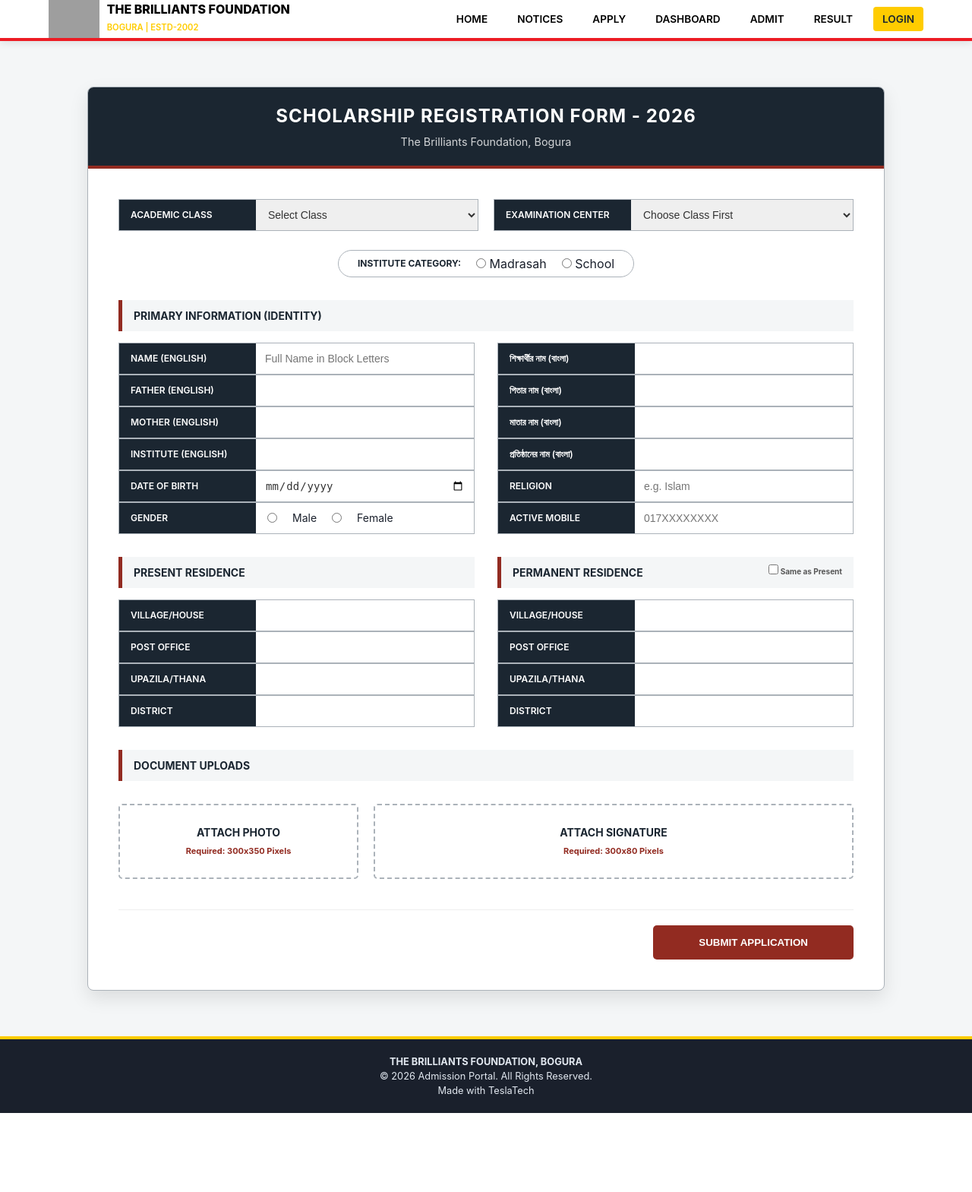
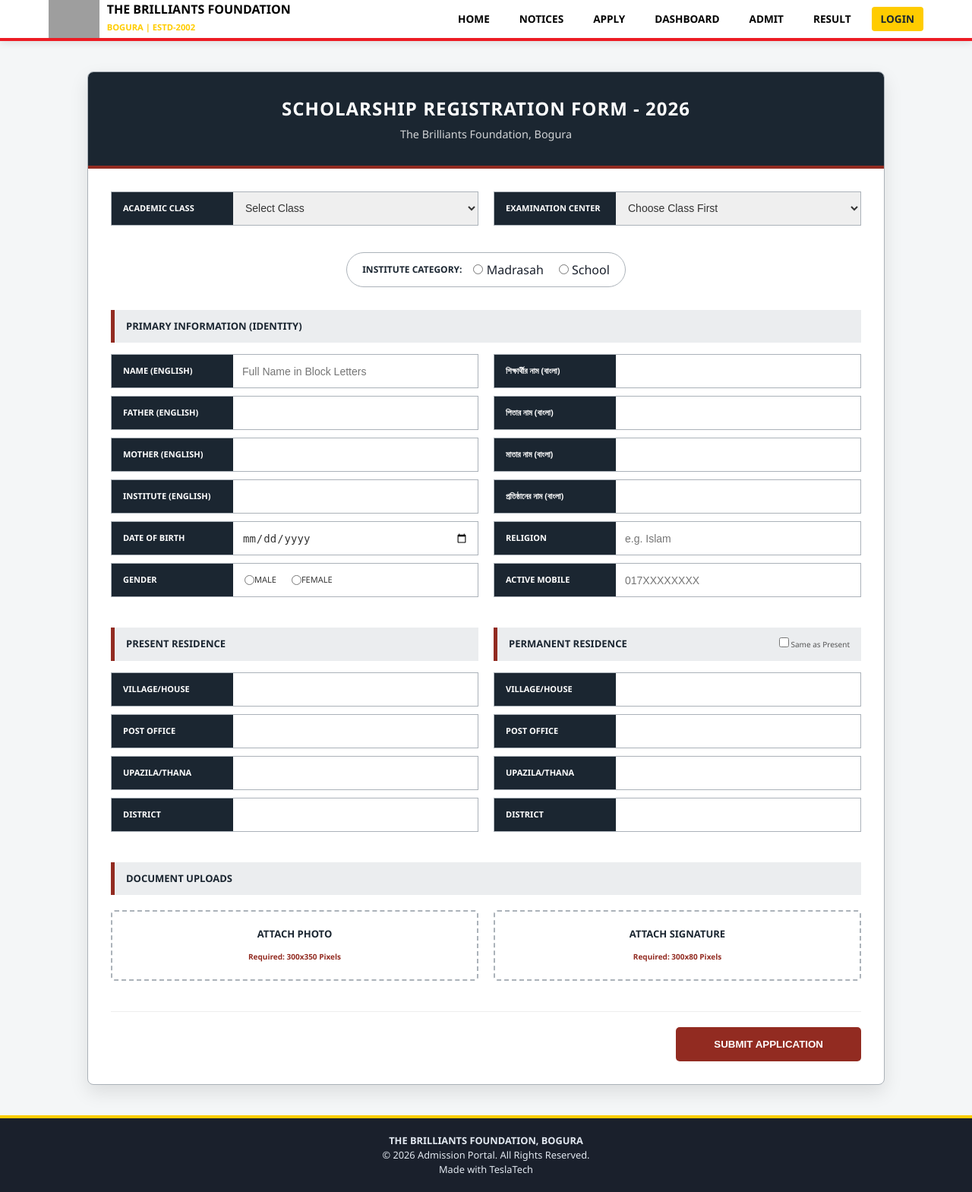
Before and after one commit to teshahriar/tbftest, a Flask app: page /apply in a window 1280 px wide. Shown: the whole page at 76% size. Before the commit the page ends 1465 px from the top, so only its background shows below. Run offline with Flask 3, Linux system fonts and the light colour scheme; some libraries are stand-ins or nearby versions; grey boxes are pictures that could not be loaded.

Commit message:
Update apply.html

```diff
--- a/templates/apply.html
+++ b/templates/apply.html
@@ -11,11 +11,11 @@
         --input-border: #ABB2B9;
     }
 
-    body { background-color: var(--bg-soft); }
+    body { background-color: var(--bg-soft); font-family: 'Segoe UI', Tahoma, Geneva, Verdana, sans-serif; }
 
     .form-container {
         max-width: 1050px;
-        margin: 40px auto;
+        margin: 20px auto;
         background: var(--paper-white);
         padding: 0;
         border: 1px solid var(--input-border);
@@ -28,14 +28,14 @@
     .form-banner {
         background: var(--navy);
         color: white;
-        padding: 20px;
+        padding: 30px 20px;
         text-align: center;
         border-bottom: 4px solid var(--accent-crimson);
     }
     .form-banner h2 { margin: 0; text-transform: uppercase; letter-spacing: 1px; font-size: 1.5rem; }
     .form-banner p { margin: 5px 0 0; opacity: 0.8; font-size: 0.9rem; }
 
-    .form-content { padding: 40px; }
+    .form-content { padding: 30px; }
 
     /* Structural Grid for Header Fields */
     .header-grid { display: grid; grid-template-columns: 1fr 1fr; gap: 20px; margin-bottom: 25px; }
@@ -45,7 +45,8 @@
         display: flex;
         border: 1px solid var(--input-border);
         background: #fff;
-        height: 42px;
+        min-height: 45px;
+        margin-bottom: 10px;
         transition: all 0.3s;
     }
     .field-box:focus-within { border-color: var(--navy); box-shadow: 0 0 5px rgba(27, 38, 49, 0.2); }
@@ -54,74 +55,95 @@
         background: var(--navy);
         color: #fff;
         padding: 0 15px;
-        min-width: 180px;
+        min-width: 160px;
         display: flex;
         align-items: center;
-        font-size: 12px;
+        font-size: 11px;
         font-weight: 600;
         text-transform: uppercase;
     }
-    .field-box input, .field-box select { flex: 1; border: none; padding: 0 12px; outline: none; font-size: 14px; color: #333; }
+    .field-box input, .field-box select {
+        flex: 1; border: none; padding: 10px 12px; outline: none; font-size: 14px; color: #333; width: 100%;
+    }
 
     /* Category Selection */
     .category-wrapper { display: flex; justify-content: center; margin: 20px 0 30px; }
     .category-card {
         display: flex;
+        flex-wrap: wrap;
+        justify-content: center;
         align-items: center;
         background: #fff;
         border: 1px solid var(--input-border);
-        padding: 5px 25px;
+        padding: 10px 20px;
         border-radius: 50px;
+        gap: 15px;
     }
 
     /* Section Typography */
     .section-title {
-        background: var(--bg-soft);
+        background: #EBEDEF;
         color: var(--navy);
-        padding: 10px 15px;
+        padding: 12px 15px;
         font-weight: 700;
-        font-size: 14px;
+        font-size: 13px;
         text-transform: uppercase;
         border-left: 5px solid var(--accent-crimson);
         margin: 30px 0 15px;
+        display: flex;
+        justify-content: space-between;
+        align-items: center;
     }
 
-    /* Upload Area Improvements */
-    .upload-section { display: grid; grid-template-columns: 1fr 2fr; gap: 20px; margin-top: 30px; }
+    /* Upload Area */
+    .upload-section { display: grid; grid-template-columns: 1fr 1fr; gap: 20px; margin-top: 20px; }
     .upload-box {
         background: #fff;
         border: 2px dashed var(--input-border);
-        padding: 25px;
+        padding: 20px;
         text-align: center;
         cursor: pointer;
         border-radius: 5px;
         transition: 0.3s;
     }
     .upload-box:hover { border-color: var(--accent-crimson); background: #fdf2f2; }
-    .upload-box strong { display: block; color: var(--navy); font-size: 14px; }
-    .size-hint { font-size: 11px; color: var(--accent-crimson); font-weight: bold; }
+    .upload-box strong { display: block; color: var(--navy); font-size: 13px; margin-bottom: 5px; }
+    .size-hint { font-size: 10px; color: var(--accent-crimson); font-weight: bold; }
 
     /* Submit Button */
+    .btn-container { margin-top: 40px; text-align: right; border-top: 1px solid #eee; padding-top: 20px; }
     .btn-submit {
         background: var(--accent-crimson);
         color: white;
-        padding: 15px 60px;
+        padding: 15px 50px;
         border: none;
         font-weight: 700;
         border-radius: 5px;
-        float: right;
         cursor: pointer;
         text-transform: uppercase;
         transition: 0.3s;
+        width: auto;
     }
     .btn-submit:hover { background: var(--navy); transform: translateY(-2px); }
 
     .hidden { display: none; }
-    .grid-2 { display: grid; grid-template-columns: 1fr 1fr; gap: 30px; }
+    .grid-2 { display: grid; grid-template-columns: 1fr 1fr; gap: 20px; }
 
-    @media (max-width: 768px) {
-        .grid-2, .header-grid, .upload-section { grid-template-columns: 1fr; }
-        .field-box label { min-width: 130px; font-size: 11px; }
+    /* --- Mobile Responsive Queries --- */
+    @media (max-width: 850px) {
+        .grid-2, .header-grid, .upload-section { grid-template-columns: 1fr; gap: 10px; }
+        .form-content { padding: 20px; }
+        .category-card { border-radius: 15px; }
+        .btn-submit { width: 100%; }
+
+        /* মোবাইলে লেবেল এবং ইনপুট একটার নিচে একটা দেখাবে */
+        .field-box { flex-direction: column; height: auto; }
+        .field-box label {
+            width: 100%;
+            padding: 8px 12px;
+            min-width: unset;
+            font-size: 10px;
+        }
     }
 </style>
 
@@ -154,9 +176,11 @@
 
         <div class="category-wrapper">
             <div class="category-card">
-                <span style="font-weight: 700; font-size: 12px; margin-right: 20px; color: var(--navy);">INSTITUTE CATEGORY:</span>
-                <label style="margin-right: 20px; cursor: pointer;"><input type="radio" name="category" value="Madrasah" required> Madrasah</label>
-                <label style="cursor: pointer;"><input type="radio" name="category" value="School"> School</label>
+                <span style="font-weight: 700; font-size: 12px; color: var(--navy);">INSTITUTE CATEGORY:</span>
+                <div style="display: flex; gap: 20px;">
+                    <label style="cursor: pointer;"><input type="radio" name="category" value="Madrasah" required> Madrasah</label>
+                    <label style="cursor: pointer;"><input type="radio" name="category" value="School"> School</label>
+                </div>
             </div>
         </div>
 
@@ -170,8 +194,9 @@
                 <div class="field-box"><label>Date of Birth</label><input type="date" name="dob" required></div>
                 <div class="field-box">
                     <label>Gender</label>
-                    <div style="display:flex; align-items:center; gap:20px; padding-left:15px; font-size: 14px;">
-                        <input type="radio" name="gender" value="Male"> Male <input type="radio" name="gender" value="Female"> Female
+                    <div style="display:flex; align-items:center; gap:20px; padding: 10px 15px; font-size: 14px;">
+                        <label style="font-weight: normal; background:none; color:#333; min-width:unset; padding:0; cursor:pointer;"><input type="radio" name="gender" value="Male"> Male</label>
+                        <label style="font-weight: normal; background:none; color:#333; min-width:unset; padding:0; cursor:pointer;"><input type="radio" name="gender" value="Female"> Female</label>
                     </div>
                 </div>
             </div>
@@ -208,8 +233,8 @@
             <div>
                 <div class="section-title">
                     Permanent Residence
-                    <span style="float: right; font-size: 10px; text-transform: none; color: #555;">
-                        <input type="checkbox" onclick="copyAddress(this)"> Same as Present
+                    <span style="font-size: 10px; text-transform: none; color: #555; font-weight: normal;">
+                        <input type="checkbox" id="copyCheck" onclick="copyAddress(this)"> Same as Present
                     </span>
                 </div>
                 <div class="field-box"><label>Village/House</label><input type="text" name="per_v" id="per_v"></div>
@@ -224,16 +249,16 @@
             <label class="upload-box" id="pLabel">
                 <strong>ATTACH PHOTO</strong>
                 <span class="size-hint">Required: 300x350 Pixels</span>
-                <input type="file" name="photo" hidden required onchange="validateImg(this, 300, 350, 'pLabel')">
+                <input type="file" name="photo" id="photoInput" hidden required onchange="validateImg(this, 300, 350, 'pLabel')">
             </label>
             <label class="upload-box" id="sLabel">
                 <strong>ATTACH SIGNATURE</strong>
                 <span class="size-hint">Required: 300x80 Pixels</span>
-                <input type="file" name="signature" hidden required onchange="validateImg(this, 300, 80, 'sLabel')">
+                <input type="file" name="signature" id="signInput" hidden required onchange="validateImg(this, 300, 80, 'sLabel')">
             </label>
         </div>
 
-        <div style="margin-top: 40px; border-top: 1px solid #eee; padding-top: 20px; overflow: hidden;">
+        <div class="btn-container">
             <button type="submit" class="btn-submit">Submit Application</button>
         </div>
     </form>
@@ -259,28 +284,32 @@
 
     function validateImg(input, w, h, labelId) {
         const file = input.files[0];
+        if(!file) return;
+
         const img = new Image();
         img.src = URL.createObjectURL(file);
         img.onload = function() {
             if(this.width !== w || this.height !== h) {
-                alert(`Professional Validation Error: Image must be exactly ${w}x${h} pixels.`);
+                alert(`Error: Image must be exactly ${w}x${h} pixels. Your image is ${this.width}x${this.height}.`);
                 input.value = "";
+                // Reset styling
+                const box = document.getElementById(labelId);
+                box.style.background = "#fff";
+                box.style.borderColor = "#ABB2B9";
             } else {
                 const box = document.getElementById(labelId);
                 box.style.background = "#E8F8F5";
                 box.style.borderColor = "#1ABC9C";
-                box.innerHTML = "<strong>✓ DOCUMENT ATTACHED</strong><span style='color:#1ABC9C; font-size:11px;'>Validated Successfully</span>";
+                box.innerHTML = "<strong>✓ DOCUMENT ATTACHED</strong><span style='color:#1ABC9C; font-size:11px;'>Validated " + w + "x" + h + "</span>";
             }
         };
     }
 
     function copyAddress(cb) {
-        if(cb.checked) {
-            document.getElementById('per_v').value = document.getElementById('pre_v').value;
-            document.getElementById('per_p').value = document.getElementById('pre_p').value;
-            document.getElementById('per_t').value = document.getElementById('pre_t').value;
-            document.getElementById('per_d').value = document.getElementById('pre_d').value;
-        }
+        const fields = ['v', 'p', 't', 'd'];
+        fields.forEach(f => {
+            document.getElementById('per_' + f).value = cb.checked ? document.getElementById('pre_' + f).value : "";
+        });
     }
 </script>
 {% endblock %}
```
